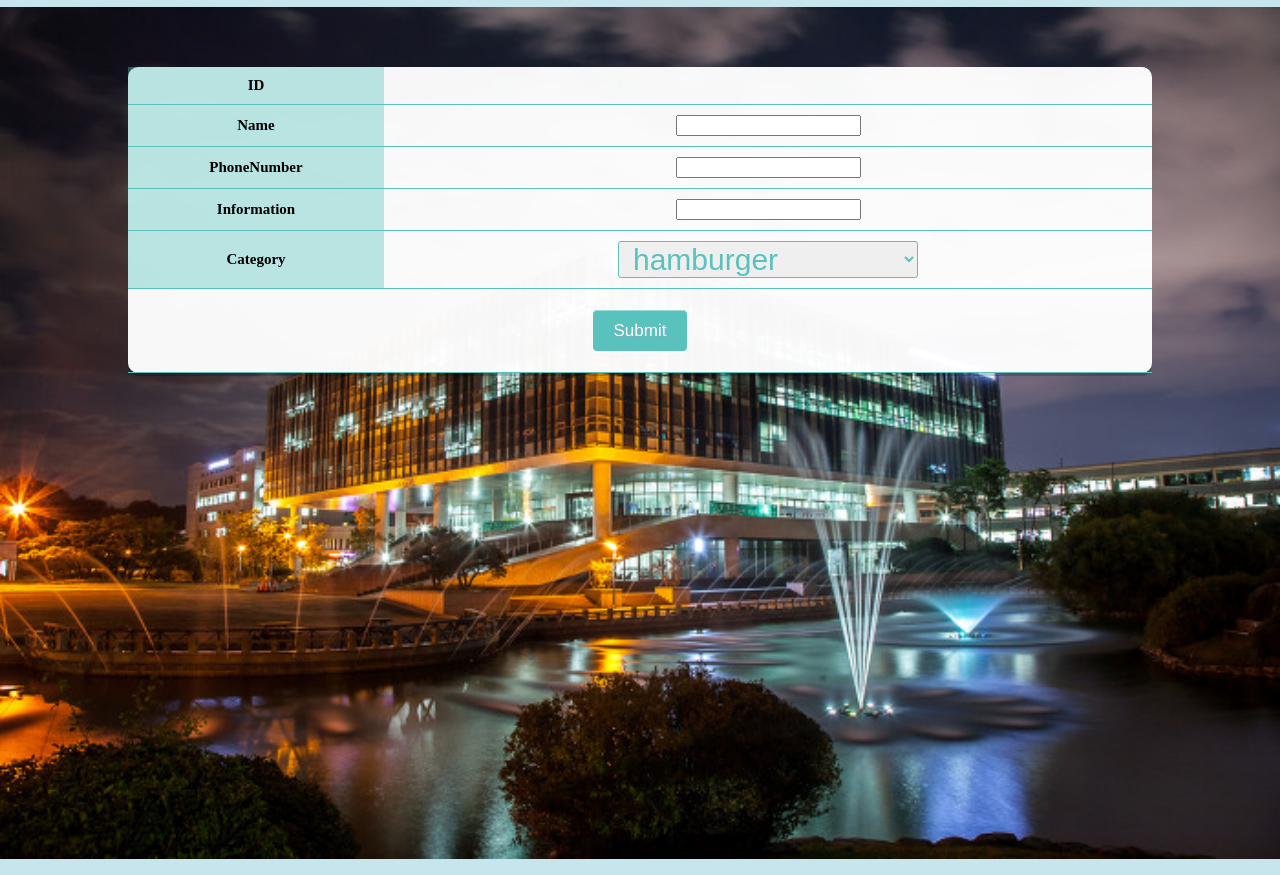
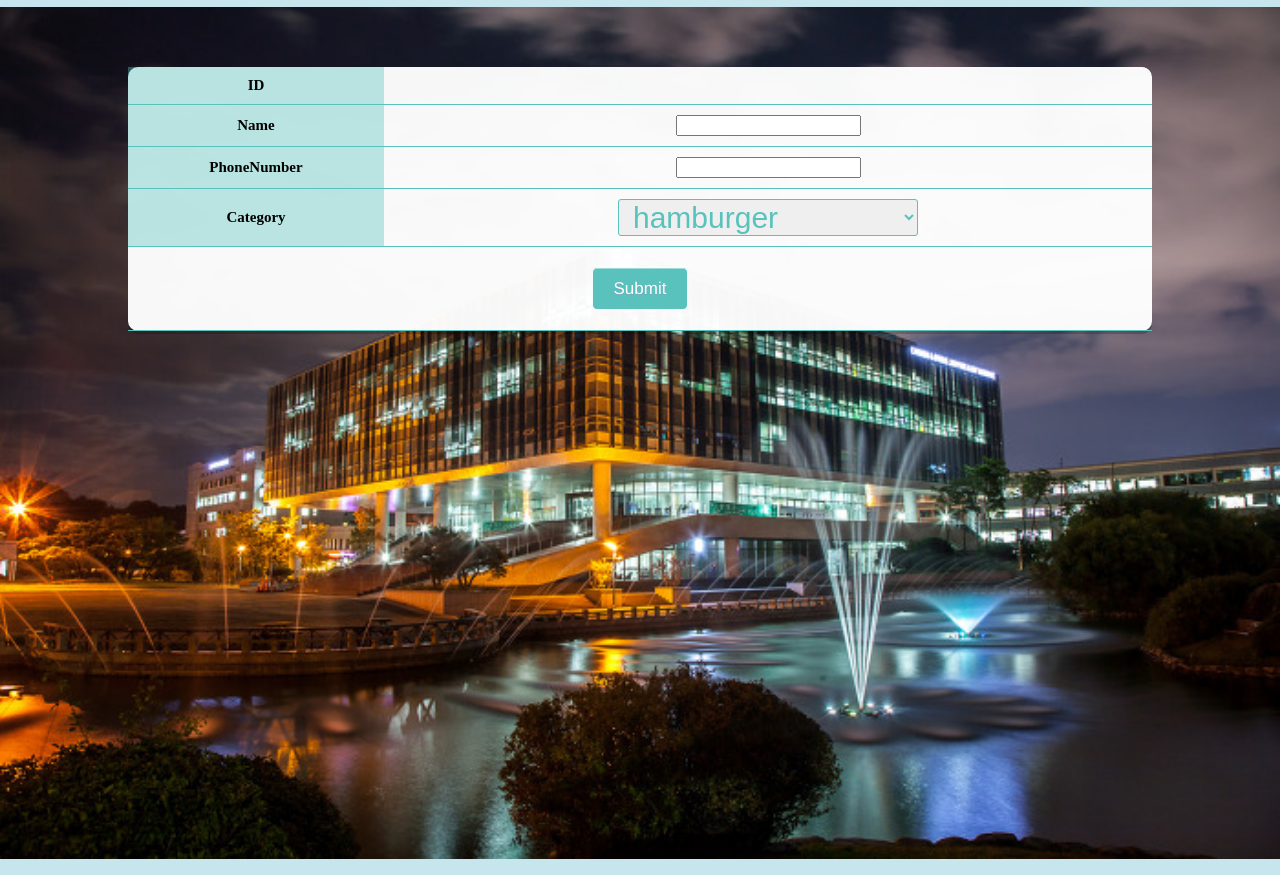
Before and after one commit to juheeuu/CS360, a website: page views/restaurant_modify.html in a window 1280 px wide. Shown: the part 73-948 px from the top of the page. Drawn offline with nearby package versions, Linux system fonts and the light colour scheme; files that its build step writes are made by us from their sources; no server answers; files whose address does not match are found by name.

Commit message:
delete infomation input in the modify page

```diff
--- a/views/restaurant_modify.html
+++ b/views/restaurant_modify.html
@@ -62,10 +62,6 @@
             <td> <input id="PhoneNumber" name="PhoneNumber"> </td>
           </tr>
           <tr>
-                <td class="classify"> Information </td>
-                <td> <input id="inform" name="information"> </td>
-              </tr>
-          <tr>
               <td class="classify"> Category </td>
               <td>
                   <select style="width: 300px" name="category" id="category">
```
